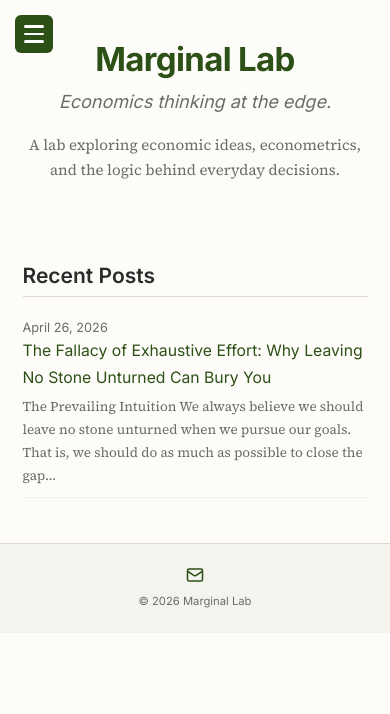
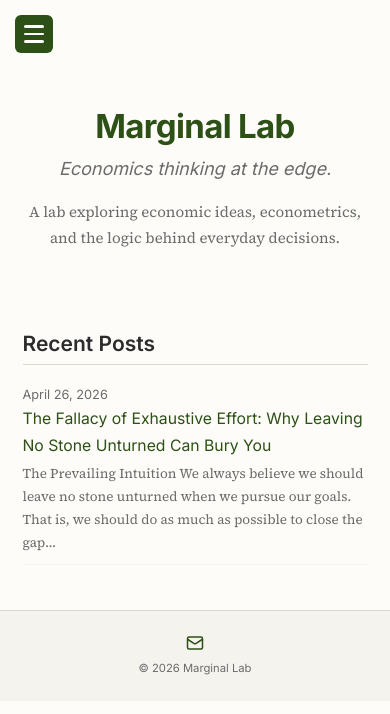
Before and after one commit to marginallabs/marginallabs.github.io, a Jekyll site: the page built from index.md, in a window 390 px wide. Shown: the top 714 px of the page. Built offline with Jekyll 4.4.1, drawn with Linux system fonts in a browser that asks for light colours.

Commit message:
Fix mobile hamburger overlapping page titles
Add top padding on mobile so page content clears the floating hamburger.

Co-Authored-By: Claude Opus 4.7 <noreply@anthropic.com>

```diff
--- a/assets/css/style.css
+++ b/assets/css/style.css
@@ -547,7 +547,8 @@ img.figure-img {
     transform: translateY(-7.5px) rotate(-45deg);
   }
 
-  .home-hero { padding: 2.5rem 0 1.5rem; }
+  .page-content { padding-top: 3.5rem; }
+  .home-hero { padding: 3.5rem 0 1.5rem; }
   .lab-title { font-size: 2.2rem; }
   html { font-size: 15px; }
 }
```
